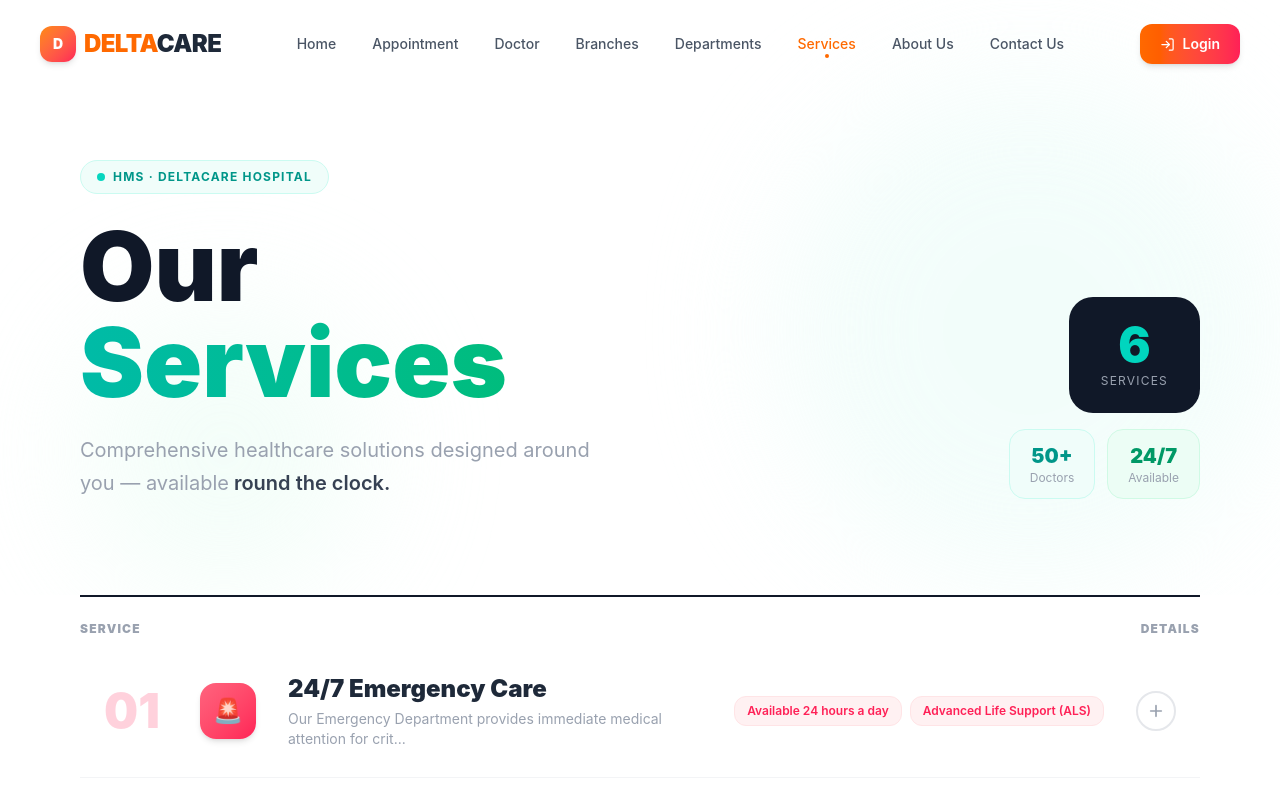
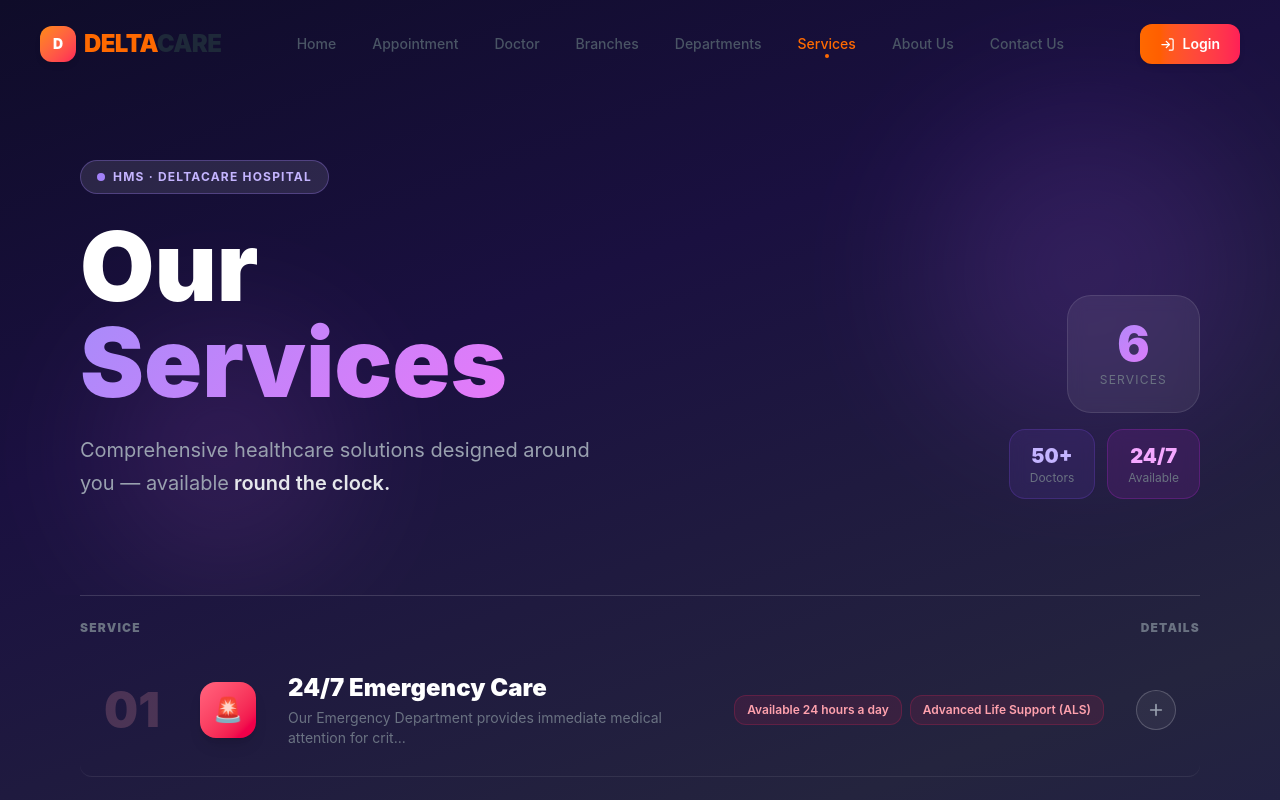
Before and after one commit to op2624685-sys/Hospital-Management-System, a React app in the folder Frontend/: page /services in a window 1280 px wide. Shown: the top 800 px of the page. Built offline with nearby package versions, Linux system fonts and the light colour scheme; the HTML template or start-up script is replaced by a standard one.

Commit message:
services page gradient change

```diff
--- a/Frontend/src/pages/Services.jsx
+++ b/Frontend/src/pages/Services.jsx
@@ -10,10 +10,10 @@ const services = [
     details: ["Available 24 hours a day", "Advanced Life Support (ALS)", "Average response time: 15 mins"],
     icon: "🚨",
     number: "01",
-    color: "from-rose-400 to-rose-500",
-    soft: "bg-rose-50",
-    border: "border-rose-100",
-    text: "text-rose-500",
+    color: "from-rose-400 to-rose-600",
+    soft: "bg-rose-500/10",
+    border: "border-rose-500/20",
+    text: "text-rose-300",
   },
   {
     id: 2,
@@ -22,10 +22,10 @@ const services = [
     details: ["150 total hospital beds", "ICU 24/7 nursing supervision", "Daily specialist rounds"],
     icon: "🏥",
     number: "02",
-    color: "from-teal-400 to-teal-600",
-    soft: "bg-teal-50",
-    border: "border-teal-100",
-    text: "text-teal-500",
+    color: "from-violet-400 to-violet-600",
+    soft: "bg-violet-500/10",
+    border: "border-violet-500/20",
+    text: "text-violet-300",
   },
   {
     id: 3,
@@ -34,10 +34,10 @@ const services = [
     details: ["Specialist consultations", "Diagnostic tests", "Therapeutic procedures"],
     icon: "🩺",
     number: "03",
-    color: "from-emerald-400 to-emerald-600",
-    soft: "bg-emerald-50",
-    border: "border-emerald-100",
-    text: "text-emerald-500",
+    color: "from-fuchsia-400 to-fuchsia-600",
+    soft: "bg-fuchsia-500/10",
+    border: "border-fuchsia-500/20",
+    text: "text-fuchsia-300",
   },
   {
     id: 4,
@@ -46,10 +46,10 @@ const services = [
     details: ["CT scans", "MRI scans", "Ultrasound", "PET scans"],
     icon: "🔬",
     number: "04",
-    color: "from-violet-400 to-violet-600",
-    soft: "bg-violet-50",
-    border: "border-violet-100",
-    text: "text-violet-500",
+    color: "from-purple-400 to-purple-600",
+    soft: "bg-purple-500/10",
+    border: "border-purple-500/20",
+    text: "text-purple-300",
   },
   {
     id: 5,
@@ -58,10 +58,10 @@ const services = [
     details: ["General medicine", "Internal medicine", "Cardiology", "Neurology"],
     icon: "❤️",
     number: "05",
-    color: "from-teal-400 to-emerald-500",
-    soft: "bg-teal-50",
-    border: "border-teal-100",
-    text: "text-teal-500",
+    color: "from-pink-400 to-rose-500",
+    soft: "bg-pink-500/10",
+    border: "border-pink-500/20",
+    text: "text-pink-300",
   },
   {
     id: 6,
@@ -70,10 +70,10 @@ const services = [
     details: ["Prescription medication", "Over-the-counter medications", "Herbal remedies"],
     icon: "💊",
     number: "06",
-    color: "from-amber-400 to-orange-400",
-    soft: "bg-amber-50",
-    border: "border-amber-100",
-    text: "text-amber-500",
+    color: "from-amber-400 to-orange-500",
+    soft: "bg-amber-500/10",
+    border: "border-amber-500/20",
+    text: "text-amber-300",
   },
 ];
 
@@ -81,50 +81,74 @@ const Services = () => {
   const [activeId, setActiveId] = useState(null);
 
   return (
-    <div className='min-h-screen bg-white overflow-x-hidden'>
+    <div className='min-h-screen overflow-x-hidden relative'
+      style={{ background: 'linear-gradient(160deg, #0f0c29 0%, #1a1040 20%, #24243e 45%, #1e1b4b 65%, #2d1b69 80%, #11071f 100%)' }}>
+
+      {/* ── Grid overlay ── */}
+      <div className='fixed inset-0 -z-10 opacity-[0.035]'
+        style={{
+          backgroundImage: 'linear-gradient(rgba(255,255,255,0.3) 1px, transparent 1px), linear-gradient(90deg, rgba(255,255,255,0.3) 1px, transparent 1px)',
+          backgroundSize: '60px 60px'
+        }}></div>
+
+      {/* ── Global blobs ── */}
+      <div className='fixed -top-24 -left-24 w-140 h-140 rounded-full blur-3xl opacity-45 -z-10 animate-pulse'
+        style={{ background: 'radial-gradient(circle, #7c3aed 0%, #4c1d95 55%, transparent 100%)' }}></div>
+      <div className='fixed -bottom-20 -right-20 w-125 h-125 rounded-full blur-3xl opacity-40 -z-10 animate-pulse'
+        style={{ background: 'radial-gradient(circle, #a855f7 0%, #6b21a8 60%, transparent 100%)', animationDelay: '1.5s' }}></div>
+      <div className='fixed top-1/3 right-0 w-90 h-90 rounded-full blur-3xl opacity-30 -z-10'
+        style={{ background: 'radial-gradient(circle, #e879f9 0%, #a21caf 55%, transparent 100%)' }}></div>
+      <div className='fixed bottom-1/3 left-0 w-[320px] h-80 rounded-full blur-3xl opacity-25 -z-10 animate-pulse'
+        style={{ background: 'radial-gradient(circle, #f472b6 0%, #9d174d 60%, transparent 100%)', animationDelay: '2s' }}></div>
+
       <Header />
 
       {/* ══════════════════════
           HERO
       ══════════════════════ */}
       <section className='relative pt-40 pb-24 px-20 overflow-hidden'>
-
-        {/* Soft background blobs */}
-        <div className='absolute top-20 right-0 w-125 h-125 bg-teal-50 rounded-full blur-3xl opacity-80'></div>
-        <div className='absolute bottom-0 left-20 w-72 h-72 bg-emerald-50 rounded-full blur-3xl opacity-60'></div>
+        <div className='absolute top-20 right-0 w-96 h-96 rounded-full blur-3xl opacity-20'
+          style={{ background: 'radial-gradient(circle, #a855f7, transparent)' }}></div>
+        <div className='absolute bottom-0 left-20 w-72 h-72 rounded-full blur-3xl opacity-15'
+          style={{ background: 'radial-gradient(circle, #e879f9, transparent)' }}></div>
 
         <div className='relative z-10 flex justify-between items-end'>
           <div className='max-w-2xl'>
-            <span className='inline-flex items-center gap-2 bg-teal-50 border border-teal-100 text-teal-600 text-xs font-bold px-4 py-2 rounded-full uppercase tracking-widest mb-6'>
-              <span className='w-2 h-2 bg-teal-400 rounded-full animate-pulse'></span>
+            <span className='inline-flex items-center gap-2 bg-white/10 border border-violet-400/30 text-violet-300 text-xs font-bold px-4 py-2 rounded-full uppercase tracking-widest mb-6'>
+              <span className='w-2 h-2 bg-violet-400 rounded-full animate-pulse'></span>
               HMS · DELTACARE Hospital
             </span>
-            <h1 className='text-8xl font-black text-gray-900 leading-none mb-6'>
+            <h1 className='text-8xl font-black leading-none mb-6' style={{ color: '#fff' }}>
               Our <br />
-              <span className='text-transparent bg-clip-text bg-linear-to-r from-teal-500 to-emerald-500'>
+              <span className='text-transparent bg-clip-text'
+                style={{ backgroundImage: 'linear-gradient(135deg, #a78bfa, #e879f9)' }}>
                 Services
               </span>
             </h1>
             <p className='text-gray-400 text-xl leading-relaxed max-w-lg'>
               Comprehensive healthcare solutions designed around you — available
-              <span className='text-gray-700 font-semibold'> round the clock.</span>
+              <span className='text-gray-200 font-semibold'> round the clock.</span>
             </p>
           </div>
 
           {/* Right side — service count pill */}
           <div className='flex flex-col items-end gap-4 shrink-0'>
-            <div className='bg-gray-900 text-white px-8 py-6 rounded-3xl text-center'>
-              <p className='text-5xl font-black text-teal-400'>{services.length}</p>
-              <p className='text-xs text-gray-400 mt-1 uppercase tracking-widest'>Services</p>
+            <div className='border border-white/10 text-white px-8 py-6 rounded-3xl text-center backdrop-blur-sm'
+              style={{ background: 'rgba(255,255,255,0.07)' }}>
+              <p className='text-5xl font-black'
+                style={{ backgroundImage: 'linear-gradient(135deg, #a78bfa, #e879f9)', WebkitBackgroundClip: 'text', WebkitTextFillColor: 'transparent' }}>
+                {services.length}
+              </p>
+              <p className='text-xs text-gray-500 mt-1 uppercase tracking-widest'>Services</p>
             </div>
             <div className='flex gap-3'>
-              <div className='bg-teal-50 border border-teal-100 px-5 py-3 rounded-2xl text-center'>
-                <p className='text-xl font-black text-teal-600'>50+</p>
-                <p className='text-xs text-gray-400'>Doctors</p>
+              <div className='bg-violet-500/10 border border-violet-500/20 px-5 py-3 rounded-2xl text-center backdrop-blur-sm'>
+                <p className='text-xl font-black text-violet-300'>50+</p>
+                <p className='text-xs text-gray-500'>Doctors</p>
               </div>
-              <div className='bg-emerald-50 border border-emerald-100 px-5 py-3 rounded-2xl text-center'>
-                <p className='text-xl font-black text-emerald-600'>24/7</p>
-                <p className='text-xs text-gray-400'>Available</p>
+              <div className='bg-fuchsia-500/10 border border-fuchsia-500/20 px-5 py-3 rounded-2xl text-center backdrop-blur-sm'>
+                <p className='text-xl font-black text-fuchsia-300'>24/7</p>
+                <p className='text-xs text-gray-500'>Available</p>
               </div>
             </div>
           </div>
@@ -137,18 +161,18 @@ const Services = () => {
       <section className='px-20 pb-20'>
 
         {/* Section label row */}
-        <div className='flex items-center justify-between border-t-2 border-gray-900 pt-6 mb-2'>
-          <p className='text-xs font-black text-gray-400 uppercase tracking-widest'>Service</p>
-          <p className='text-xs font-black text-gray-400 uppercase tracking-widest'>Details</p>
+        <div className='flex items-center justify-between border-t border-white/15 pt-6 mb-2'>
+          <p className='text-xs font-black text-gray-500 uppercase tracking-widest'>Service</p>
+          <p className='text-xs font-black text-gray-500 uppercase tracking-widest'>Details</p>
         </div>
 
         {/* Services as expandable rows */}
         <div className='flex flex-col'>
-          {services.map((service, i) => (
+          {services.map((service) => (
             <div
               key={service.id}
-              className={`border-b border-gray-100 transition-all duration-500 cursor-pointer
-                ${activeId === service.id ? 'bg-gray-50' : 'hover:bg-gray-50/50'}`}
+              className={`border-b border-white/8 transition-all duration-500 cursor-pointer rounded-xl mb-1
+                ${activeId === service.id ? 'bg-white/5' : 'hover:bg-white/3'}`}
               onClick={() => setActiveId(activeId === service.id ? null : service.id)}>
 
               {/* ── Row Header ── */}
@@ -160,15 +184,15 @@ const Services = () => {
                 </span>
 
                 {/* Icon */}
-                <div className={`w-14 h-14 bg-linear-to-br ${service.color} rounded-2xl flex items-center justify-center text-2xl shadow-md shrink-0
+                <div className={`w-14 h-14 bg-linear-to-br ${service.color} rounded-2xl flex items-center justify-center text-2xl shadow-lg shrink-0
                   transition-transform duration-300 ${activeId === service.id ? 'scale-110' : ''}`}>
                   {service.icon}
                 </div>
 
                 {/* Title + Description */}
                 <div className='flex-1 min-w-0'>
-                  <h3 className='text-2xl font-black text-gray-800'>{service.title}</h3>
-                  <p className={`text-sm text-gray-400 mt-1 transition-all duration-300
+                  <h3 className='text-2xl font-black text-white'>{service.title}</h3>
+                  <p className={`text-sm text-gray-500 mt-1 transition-all duration-300
                     ${activeId === service.id ? 'opacity-0 h-0' : 'opacity-100'}`}>
                     {service.description.slice(0, 70)}...
                   </p>
@@ -185,8 +209,8 @@ const Services = () => {
                 </div>
 
                 {/* Expand arrow */}
-                <div className={`w-10 h-10 rounded-full border-2 border-gray-200 flex items-center justify-center shrink-0
-                  transition-all duration-300 ${activeId === service.id ? `bg-linear-to-br ${service.color} border-transparent` : ''}`}>
+                <div className={`w-10 h-10 rounded-full border border-white/20 flex items-center justify-center shrink-0
+                  transition-all duration-300 ${activeId === service.id ? `bg-linear-to-br ${service.color} border-transparent` : 'bg-white/5'}`}>
                   <svg
                     className={`w-4 h-4 transition-all duration-300
                       ${activeId === service.id ? 'text-white rotate-45' : 'text-gray-400'}`}
@@ -203,21 +227,21 @@ const Services = () => {
 
                   {/* Left — full description */}
                   <div className='flex-1'>
-                    <p className='text-gray-500 leading-relaxed'>{service.description}</p>
+                    <p className='text-gray-400 leading-relaxed'>{service.description}</p>
                     <Link to='/appointment'
-                      className={`inline-flex items-center gap-2 mt-6 bg-linear-to-r ${service.color} text-white text-sm font-bold py-3 px-6 rounded-xl hover:scale-105 active:scale-95 transition-all duration-300 shadow-md`}>
+                      className={`inline-flex items-center gap-2 mt-6 bg-linear-to-r ${service.color} text-white text-sm font-bold py-3 px-6 rounded-xl hover:scale-105 active:scale-95 transition-all duration-300 shadow-lg`}>
                       Book This Service →
                     </Link>
                   </div>
 
                   {/* Right — all details */}
-                  <div className={`${service.soft} border ${service.border} rounded-2xl p-6 min-w-64`}>
+                  <div className={`${service.soft} border ${service.border} rounded-2xl p-6 min-w-64 backdrop-blur-sm`}>
                     <p className={`text-xs font-black ${service.text} uppercase tracking-widest mb-4`}>
                       What's Included
                     </p>
                     <ul className='flex flex-col gap-3'>
                       {service.details.map((item, j) => (
-                        <li key={j} className='flex items-center gap-3 text-sm text-gray-700 font-medium'>
+                        <li key={j} className='flex items-center gap-3 text-sm text-gray-300 font-medium'>
                           <div className={`w-6 h-6 bg-linear-to-br ${service.color} rounded-lg flex items-center justify-center shrink-0`}>
                             <svg className='w-3 h-3 text-white' fill='none' stroke='currentColor' viewBox='0 0 24 24'>
                               <path strokeLinecap='round' strokeLinejoin='round' strokeWidth={3} d='M5 13l4 4L19 7' />
@@ -239,12 +263,14 @@ const Services = () => {
           CTA BANNER
       ══════════════════════ */}
       <section className='mx-20 mb-20 rounded-3xl overflow-hidden relative'>
-        <div className='bg-linear-to-br from-teal-500 to-emerald-600 px-16 py-16 relative overflow-hidden'>
+        <div className='px-16 py-16 relative overflow-hidden'
+          style={{ background: 'linear-gradient(135deg, #7c3aed 0%, #a855f7 50%, #e879f9 100%)' }}>
 
           {/* Decorative circles */}
           <div className='absolute -top-10 -right-10 w-64 h-64 bg-white opacity-5 rounded-full'></div>
           <div className='absolute -bottom-10 -left-10 w-48 h-48 bg-white opacity-5 rounded-full'></div>
-          <div className='absolute top-1/2 right-1/4 w-32 h-32 bg-emerald-400 opacity-20 rounded-full blur-xl'></div>
+          <div className='absolute top-1/2 right-1/4 w-32 h-32 bg-fuchsia-300 opacity-20 rounded-full blur-xl'></div>
+          <div className='absolute top-1/4 left-1/3 w-24 h-24 bg-violet-200 opacity-10 rounded-full blur-lg'></div>
 
           <div className='relative z-10 flex justify-between items-center'>
             <div>
@@ -255,14 +281,15 @@ const Services = () => {
               <h2 className='text-5xl font-black text-white leading-tight mb-3'>
                 Book an Appointment <br /> with Our Experts
               </h2>
-              <p className='text-teal-100 text-lg max-w-md'>
+              <p className='text-violet-100 text-lg max-w-md'>
                 Experience world-class medical care today. Our team is available 24/7.
               </p>
             </div>
 
             <div className='flex flex-col gap-3 shrink-0'>
               <Link to='/appointment'
-                className='group flex items-center gap-2 bg-white text-teal-600 font-black py-4 px-8 rounded-2xl hover:scale-105 active:scale-95 transition-all duration-300 shadow-xl'>
+                className='group flex items-center gap-2 bg-white font-black py-4 px-8 rounded-2xl hover:scale-105 active:scale-95 transition-all duration-300 shadow-xl'
+                style={{ color: '#7c3aed' }}>
                 Book Appointment
                 <span className='group-hover:translate-x-1 transition-transform duration-300'>→</span>
               </Link>
@@ -277,7 +304,7 @@ const Services = () => {
 
       {/* Footer */}
       <div className='text-center pb-10'>
-        <p className='text-xs text-gray-400'>© 2026 DELTACARE Hospital · All rights reserved</p>
+        <p className='text-xs text-gray-600'>© 2026 DELTACARE Hospital · All rights reserved</p>
       </div>
     </div>
   )
```
